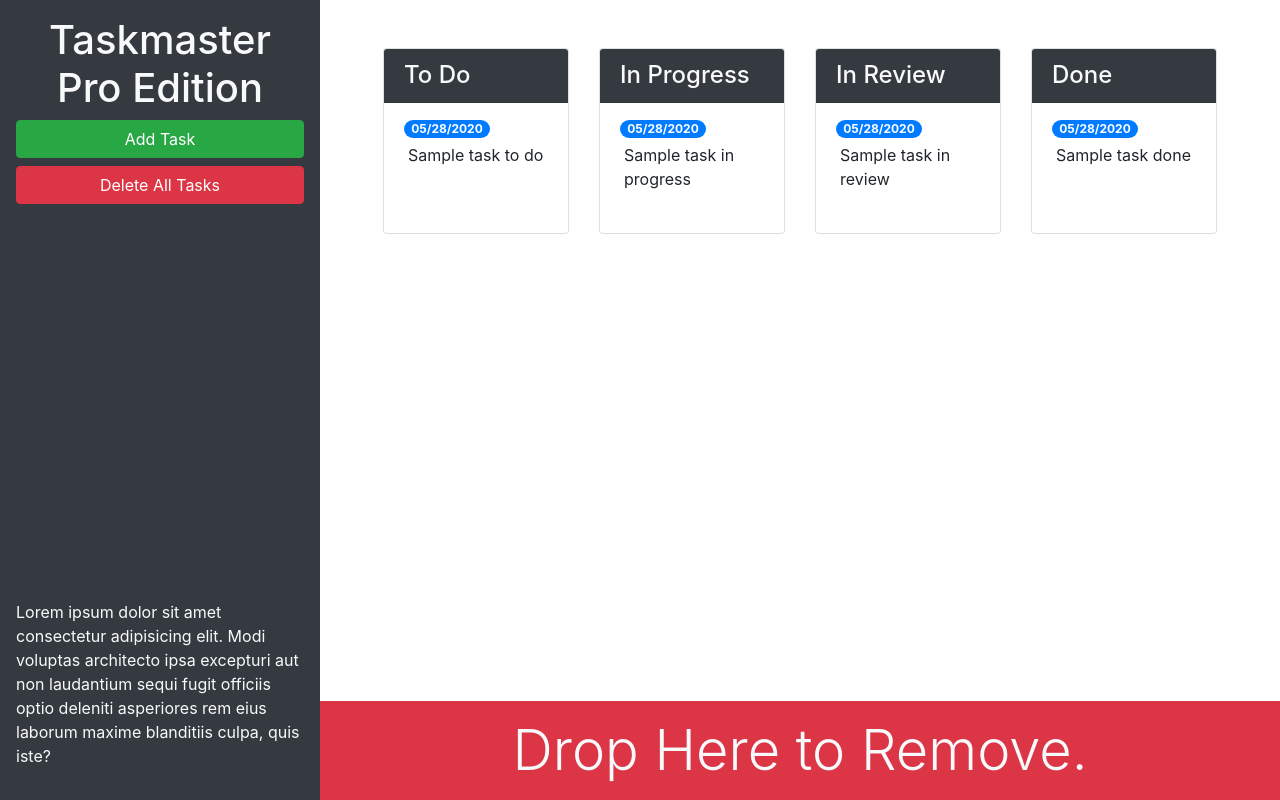
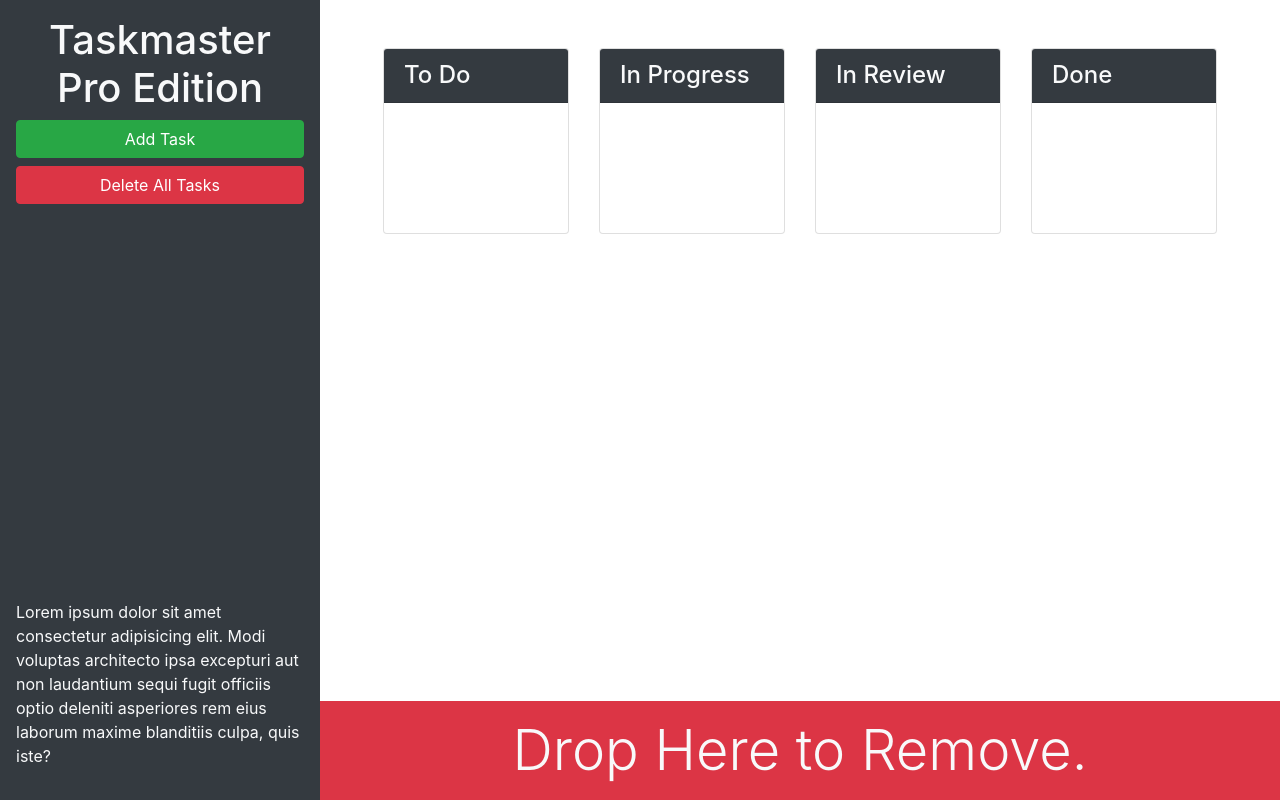
Before and after one commit to Vrentadax/taskmaster-pro, a plain HTML site: page index.html in a window 1280 px wide. Drawn offline with nearby package versions, Linux system fonts and the light colour scheme.

Commit message:
removed dummy tasks

```diff
--- a/index.html
+++ b/index.html
@@ -30,10 +30,6 @@
           <div class="card">
             <h4 class="card-header bg-dark text-light">To Do</h4>
             <ul id="list-toDo" class="list-group list-group-flush">
-              <li class="list-group-item">
-                <span class="badge badge-primary badge-pill">05/28/2020</span>
-                <p class="m-1">Sample task to do</p>
-              </li>
             </ul>
           </div>
         </div>
@@ -43,10 +39,6 @@
           <div class="card">
             <h4 class="card-header bg-dark text-light">In Progress</h4>
             <ul id="list-inProgress" class="list-group list-group-flush">
-              <li class="list-group-item">
-                <span class="badge badge-primary badge-pill">05/28/2020</span>
-                <p class="m-1">Sample task in progress</p>
-              </li>
             </ul>
           </div>
         </div>
@@ -56,10 +48,6 @@
           <div class="card">
             <h4 class="card-header bg-dark text-light">In Review</h4>
             <ul id="list-inReview" class="list-group list-group-flush">
-              <li class="list-group-item">
-                <span class="badge badge-primary badge-pill">05/28/2020</span>
-                <p class="m-1">Sample task in review</p>
-              </li>
             </ul>
           </div>
         </div>
@@ -69,10 +57,6 @@
           <div class="card">
             <h4 class="card-header bg-dark text-light">Done</h4>
             <ul id="list-done" class="list-group list-group-flush">
-              <li class="list-group-item">
-                <span class="badge badge-primary badge-pill">05/28/2020</span>
-                <p class="m-1">Sample task done</p>
-              </li>
             </ul>
           </div>
         </div>
```
